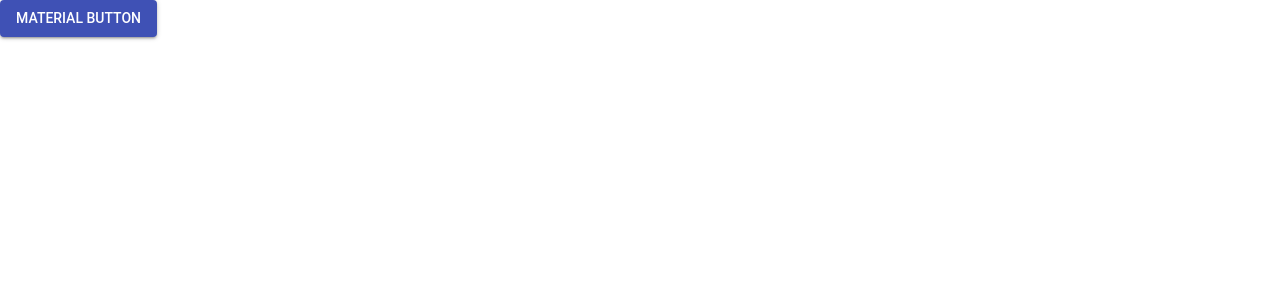
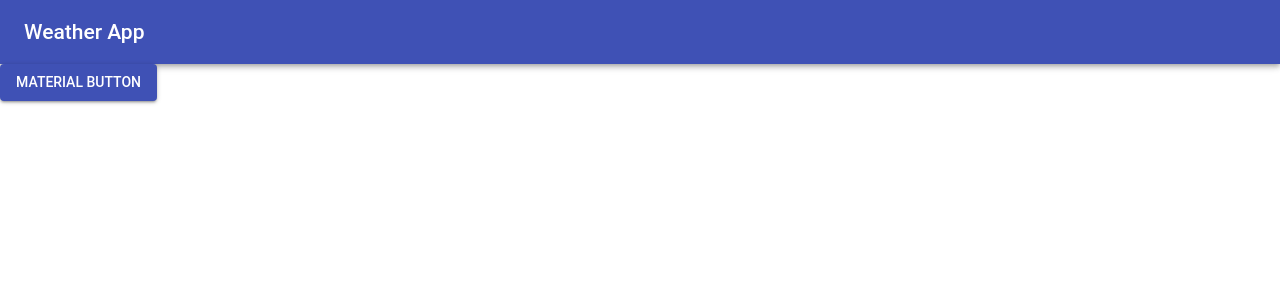
Before and after one commit to jonimettala/weather-app, a React (Create React App) app: page / in a window 1280 px wide. Shown: the top 300 px of the page. Built offline with nearby package versions, Linux system fonts and the light colour scheme; a web font is replaced by a local one.

Commit message:
Add navigation bar

```diff
--- a/src/App.js
+++ b/src/App.js
@@ -1,12 +1,16 @@
 import React, { Component } from 'react';
 import Button from '@material-ui/core/Button';
+import NavBar from './components/NavBar';
 
 class App extends Component {
   render() {
     return (
-      <Button variant="contained" color="primary">
-        Material Button
-      </Button>
+      <div>
+        <NavBar />
+        <Button variant="contained" color="primary">
+          Material Button
+        </Button>
+      </div>
     );
   }
 }
--- /dev/null
+++ b/src/components/NavBar.js
@@ -0,0 +1,18 @@
+import React from 'react'
+import AppBar from '@material-ui/core/AppBar'
+import Toolbar from '@material-ui/core/Toolbar'
+import Typography from '@material-ui/core/Typography'
+const NavBar = () => {
+    return(
+        <div>
+        <AppBar position="static">
+            <Toolbar>
+                <Typography variant="title" color="inherit">
+                Weather App
+                </Typography>
+            </Toolbar>
+        </AppBar>
+        </div>
+    )
+}
+export default NavBar;
```
Also changed, not shown: src/logo.svg (deleted).
